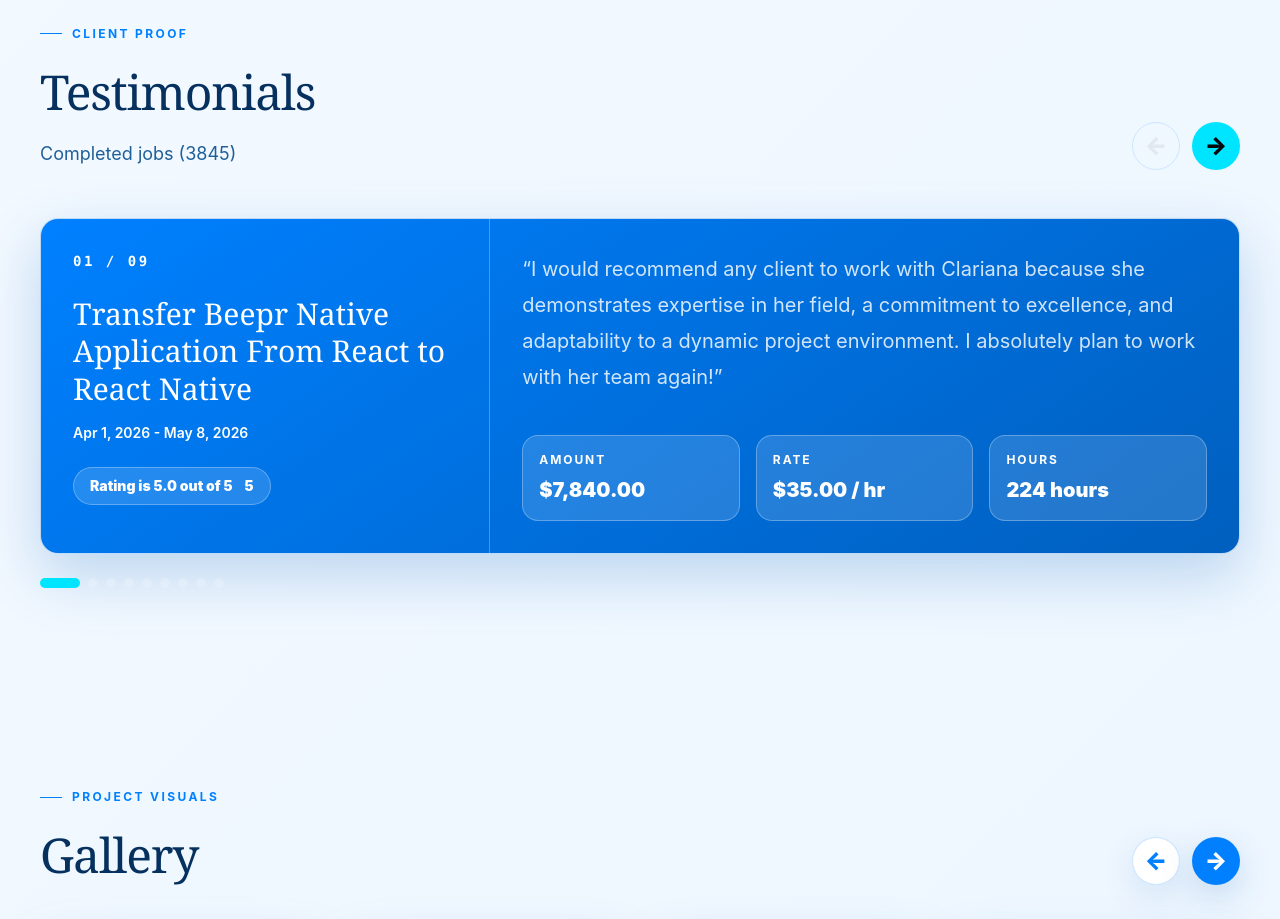
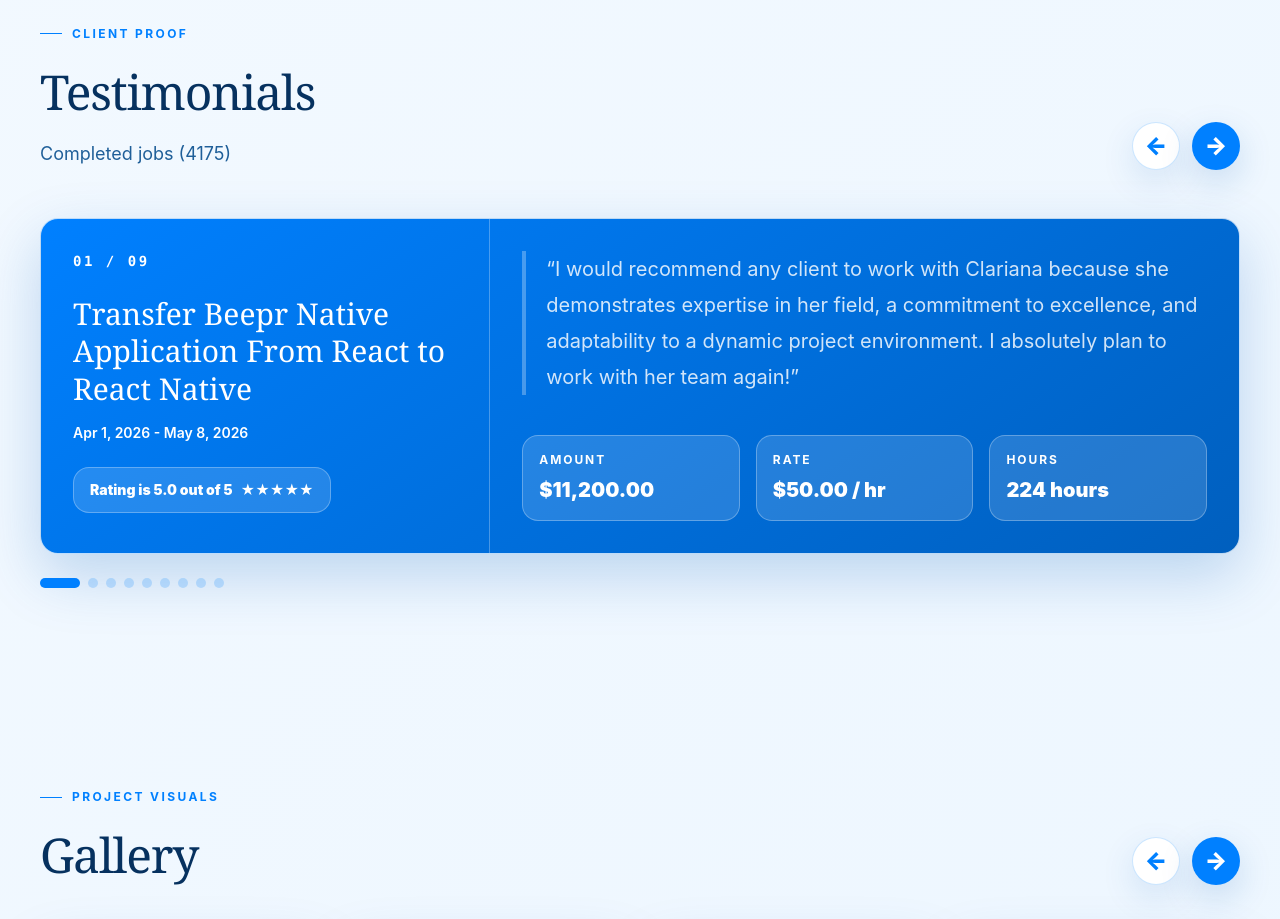
Before and after one commit to galindo-consulting-group/galindo-consulting-redesign, a React (Vite) app: page / in a window 1280 px wide. Shown: the part 8760-9679 px from the top of the page. Built offline with nearby package versions, Linux system fonts and the light colour scheme; no server answers.

Commit message:
feat(testimonials): update completion metrics and refresh client reviews

```diff
--- a/src/components/Testimonials.tsx
+++ b/src/components/Testimonials.tsx
@@ -8,16 +8,52 @@
     dates: "Apr 1, 2026 - May 8, 2026",
     quote:
       "I would recommend any client to work with Clariana because she demonstrates expertise in her field, a commitment to excellence, and adaptability to a dynamic project environment. I absolutely plan to work with her team again!",
-    amount: "$7,840.00",
-    rate: "$35.00 / hr",
+    amount: "$11,200.00",
+    rate: "$50.00 / hr",
     hours: "224 hours",
   },
   {
-    title: "Fullstack Developer Needed for Saas Company - REACT + NODE + TS + MONGO",
-    dates: "Mar 23, 2026 - Apr 12, 2026",
-    amount: "$60.00",
-    rate: "$40.00 / hr",
-    hours: "2 hours",
+    title: "Business Transformation Partnership",
+    client: "Thomas Jurasek, CEO, Bearex",
+    quote:
+      "Partnering with these guys transformed our business. Their innovative solutions have gone above and beyond our expectations. We have seen remarkable improvements across the board.",
+  },
+  {
+    title: "Interviewiz Product Development",
+    client: "Richard Zhao, nterviewiz",
+    dates: "May 24, 2025",
+    quote:
+      "I worked with Sergio on my last project and genuinely cannot recommend him enough. His technical skills are top-tier, flawless execution every step of the way. But what truly sets him apart is the care and ownership he brings. He treated my project like his own, constantly going above and beyond with thoughtful, strategic input on product growth. He never just delivered, he added real value.",
+  },
+  {
+    title: "Akta.app Product Delivery",
+    client: "Hunor Szep, Akta.app",
+    dates: "May 23, 2025",
+    quote:
+      "I had a fantastic experience working with Sergio and his team. They were consistently punctual, highly professional, and showed a genuine commitment to understanding the unique needs of my project. Their attention to detail and willingness to go the extra mile made a real difference. I truly appreciated their collaborative approach and would not hesitate to work with them again. Highly recommended!",
+  },
+  {
+    title: "Software Developer",
+    rating: "5.0",
+    dates: "Jul 6, 2021 - Jul 19, 2021",
+    quote: "Sergio was able to learn the system and get me a solution in less than a day. Pretty amazing work.",
+    amount: "$881.66",
+    rate: "$35.00 / hr",
+    hours: "22 hours",
+  },
+  {
+    title: "Wordpress Dev & SEO",
+    rating: "5.0",
+    dates: "Feb 24, 2014 - Mar 15, 2016",
+    quote:
+      "Sergio has always done excellent on my company's website. He is proficient, efficient, courteous, and professional, which is very much appreciated. He is fantastic and is best at managing other team members and overseeing technical/coding work.",
+  },
+  {
+    title: "SEO specialist",
+    rating: "5.0",
+    dates: "Jun 10, 2019 - Sep 7, 2020",
+    quote:
+      "One of the best I have ever hired, he has always delivered more than expected and was very attentive to deadlines and follow-up tasks. I would certainly recommend Sergio for any web development or SEO related project.",
   },
   {
     title: "Beepr: Your Cannabis, Your Way | Code Review of MVP Built With AI Tools",
@@ -30,47 +66,11 @@
     hours: "8 hours",
   },
   {
-    title: "Printing WooCommerce Website Ecommerce",
-    dates: "Nov 17, 2025 - Mar 19, 2026",
-    amount: "$2,200.00",
-    rate: "Fixed Price",
-  },
-  {
-    title: "Golang Backend Developer for Multi-Vendor E-commerce Platform",
-    dates: "Dec 10, 2025 - Mar 18, 2026",
-    amount: "$5.00",
-    rate: "Fixed Price",
-  },
-  {
-    title: "Chrome Extension Developer",
-    rating: "5.0",
-    dates: "Feb 23, 2026 - Mar 9, 2026",
-    quote: "great to work with. highly recommend",
-    amount: "$286.67",
-    rate: "$40.00 / hr",
-    hours: "7 hours",
-  },
-  {
-    title: "SEO specialist",
-    dates: "Jun 29, 2014 - Jan 4, 2026",
-    amount: "$434.00",
-    rate: "$12.00 / hr",
-    hours: "36 hours",
-  },
-  {
-    title: "Development Team for Automation Projects",
-    rating: "5.0",
-    dates: "Dec 1, 2025 - Dec 12, 2025",
-    amount: "$26.50",
-    rate: "$53.00 / hr",
-    hours: "1 hours",
-  },
-  {
     title: "Web App Development for Travel Challenges",
     rating: "5.0",
     dates: "Jul 29, 2025 - Nov 24, 2025",
     quote:
-      "It was great working with Sergio. He and his teams are open to receive feedback throughout the project execution. I will likely have additional jobs for him in the future",
+      "It was great working with Sergio. He and his teams are open to receive feedback throughout the project execution. I will likely have additional jobs for him in the future.",
     amount: "$8,000.00",
   },
 ];
@@ -88,6 +88,8 @@
     setActiveIndex((current) => (current === completedJobs.length - 1 ? 0 : current + 1));
   };
 
+  const hasMetrics = Boolean(activeJob.amount || activeJob.rate || activeJob.hours);
+
   return (
     <section id="testimonials" className="reveal bg-transparent px-5 py-24 text-[#06315f] sm:px-6 lg:px-10">
       <div className="mx-auto max-w-7xl">
@@ -95,14 +97,14 @@
           <div className="max-w-4xl">
             <span className="gcg-kicker text-xs font-bold uppercase tracking-[0.2em]">{t.testimonials.eyebrow}</span>
             <h2 className="mt-5 font-serif text-4xl font-normal leading-tight tracking-tight text-[#06315f] sm:text-5xl">{t.testimonials.title}</h2>
-            <p className="mt-4 text-lg leading-8 text-[#1f5f99]">Completed jobs (3845)</p>
+            <p className="mt-4 text-lg leading-8 text-[#1f5f99]">Completed jobs (4175)</p>
           </div>
 
           <div className="flex gap-3">
             <button
               type="button"
               onClick={previous}
-              className="flex h-12 w-12 items-center justify-center rounded-full border border-[#0080ff]/15 text-2xl font-black text-slate-200 transition hover:border-[#00e5ff] hover:bg-[#00e5ff]/10 hover:text-[#00e5ff]"
+              className="flex h-12 w-12 items-center justify-center rounded-full border border-[#0080ff]/20 bg-white text-2xl font-black text-[#0080ff] shadow-[0_12px_34px_rgba(0,86,170,0.12)] transition hover:bg-[#0080ff] hover:text-white"
               aria-label="Previous testimonial"
             >
               ←
@@ -110,7 +112,7 @@
             <button
               type="button"
               onClick={next}
-              className="flex h-12 w-12 items-center justify-center rounded-full bg-[#00e5ff] text-2xl font-black text-[#07080c] transition hover:bg-[#33ecff]"
+              className="flex h-12 w-12 items-center justify-center rounded-full bg-[#0080ff] text-2xl font-black text-white shadow-[0_12px_34px_rgba(0,86,170,0.18)] transition hover:bg-[#006edb]"
               aria-label="Next testimonial"
             >
               →
@@ -125,30 +127,30 @@
                 {String(activeIndex + 1).padStart(2, "0")} / {String(completedJobs.length).padStart(2, "0")}
               </p>
               <h3 className="mt-6 font-serif text-3xl font-normal leading-tight text-[#06315f]">{activeJob.title}</h3>
-              <p className="mt-4 text-sm font-semibold text-[#4478aa]">{activeJob.dates}</p>
+              {activeJob.client ? <p className="mt-3 text-base font-bold text-[#06315f]">{activeJob.client}</p> : null}
+              {activeJob.dates ? <p className="mt-4 text-sm font-semibold text-[#4478aa]">{activeJob.dates}</p> : null}
 
               {activeJob.rating ? (
-                <div className="mt-6 inline-flex items-center gap-3 rounded-full border border-[#00e5ff]/25 bg-[#00e5ff]/10 px-4 py-2 text-sm font-black text-[#8beeff]">
+                <div className="mt-6 inline-flex flex-col gap-2 rounded-2xl border border-[#00e5ff]/25 bg-[#00e5ff]/10 px-4 py-3 text-sm font-black text-[#8beeff] sm:flex-row sm:items-center">
                   <span>Rating is {activeJob.rating} out of 5</span>
-                  <span>5</span>
+                  <span aria-hidden="true">★★★★★</span>
                 </div>
               ) : null}
             </div>
 
             <div className="p-6 lg:p-8">
-              {activeJob.quote ? (
-                <blockquote className="text-xl leading-9 text-slate-200">
+              <blockquote className="border-l-4 border-white/35 pl-5 text-xl leading-9 text-slate-200">
                 “{activeJob.quote}”
               </blockquote>
-              ) : (
-                <p className="text-xl leading-9 text-[#1f5f99]">Completed project with verified payment history.</p>
-              )}
 
+              {hasMetrics ? (
                 <div className="mt-10 grid gap-4 sm:grid-cols-3">
+                  {activeJob.amount ? (
                     <div className="rounded-2xl border border-[#0080ff]/15 bg-white/[0.04] p-4">
                       <p className="text-xs font-bold uppercase tracking-[0.16em] text-[#4478aa]">Amount</p>
                       <p className="mt-2 text-xl font-black text-[#06315f]">{activeJob.amount}</p>
                     </div>
+                  ) : null}
                   {activeJob.rate ? (
                     <div className="rounded-2xl border border-[#0080ff]/15 bg-white/[0.04] p-4">
                       <p className="text-xs font-bold uppercase tracking-[0.16em] text-[#4478aa]">Rate</p>
@@ -162,6 +164,7 @@
                     </div>
                   ) : null}
                 </div>
+              ) : null}
             </div>
           </div>
         </div>
@@ -172,7 +175,7 @@
               key={job.title}
               type="button"
               onClick={() => setActiveIndex(index)}
-              className={`h-2.5 rounded-full transition-all ${activeIndex === index ? "w-10 bg-[#00e5ff]" : "w-2.5 bg-white/20 hover:bg-white/40"}`}
+              className={`h-2.5 rounded-full transition-all ${activeIndex === index ? "w-10 bg-[#0080ff]" : "w-2.5 bg-[#0080ff]/20 hover:bg-[#0080ff]/40"}`}
               aria-label={`Show testimonial ${index + 1}`}
             />
           ))}
```
Lines whose indentation alone changed are shown as unchanged.
